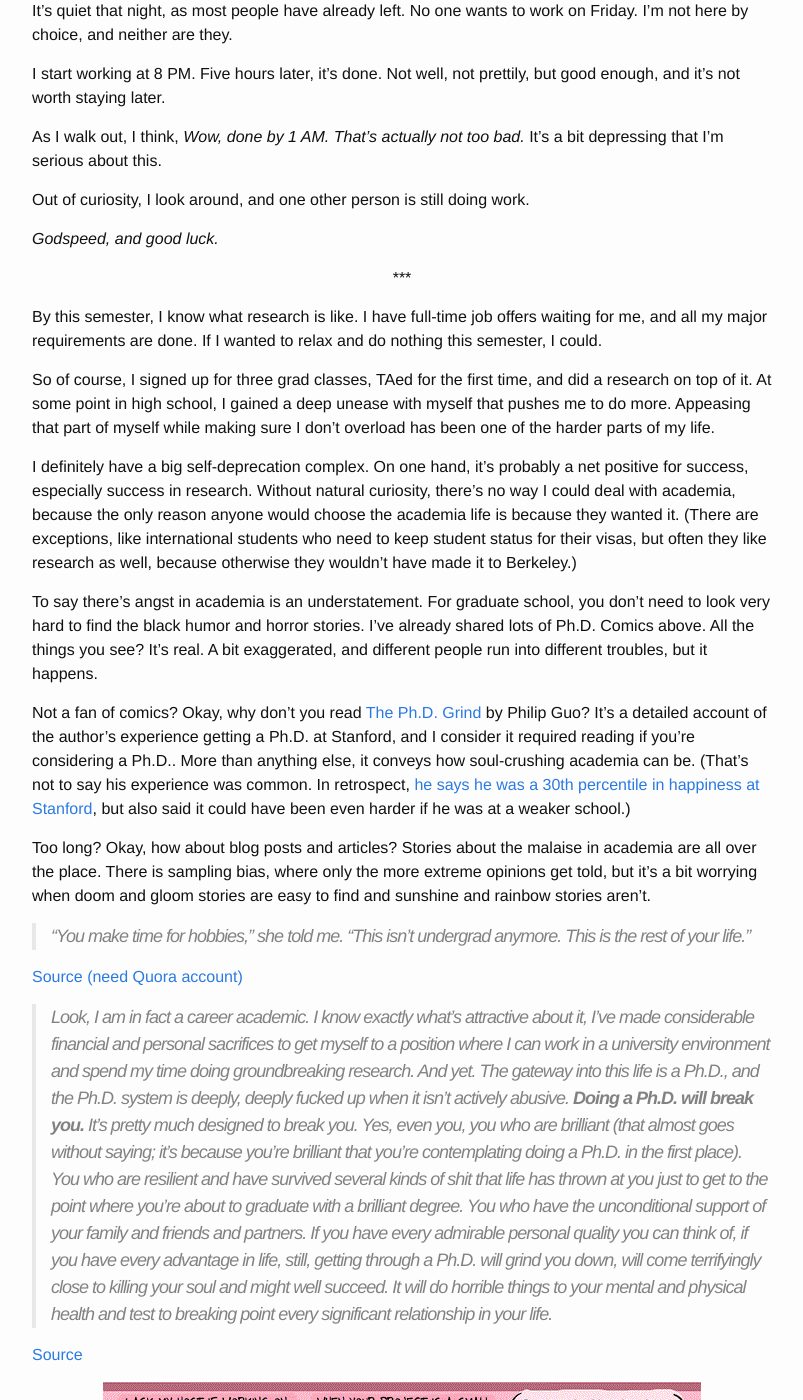
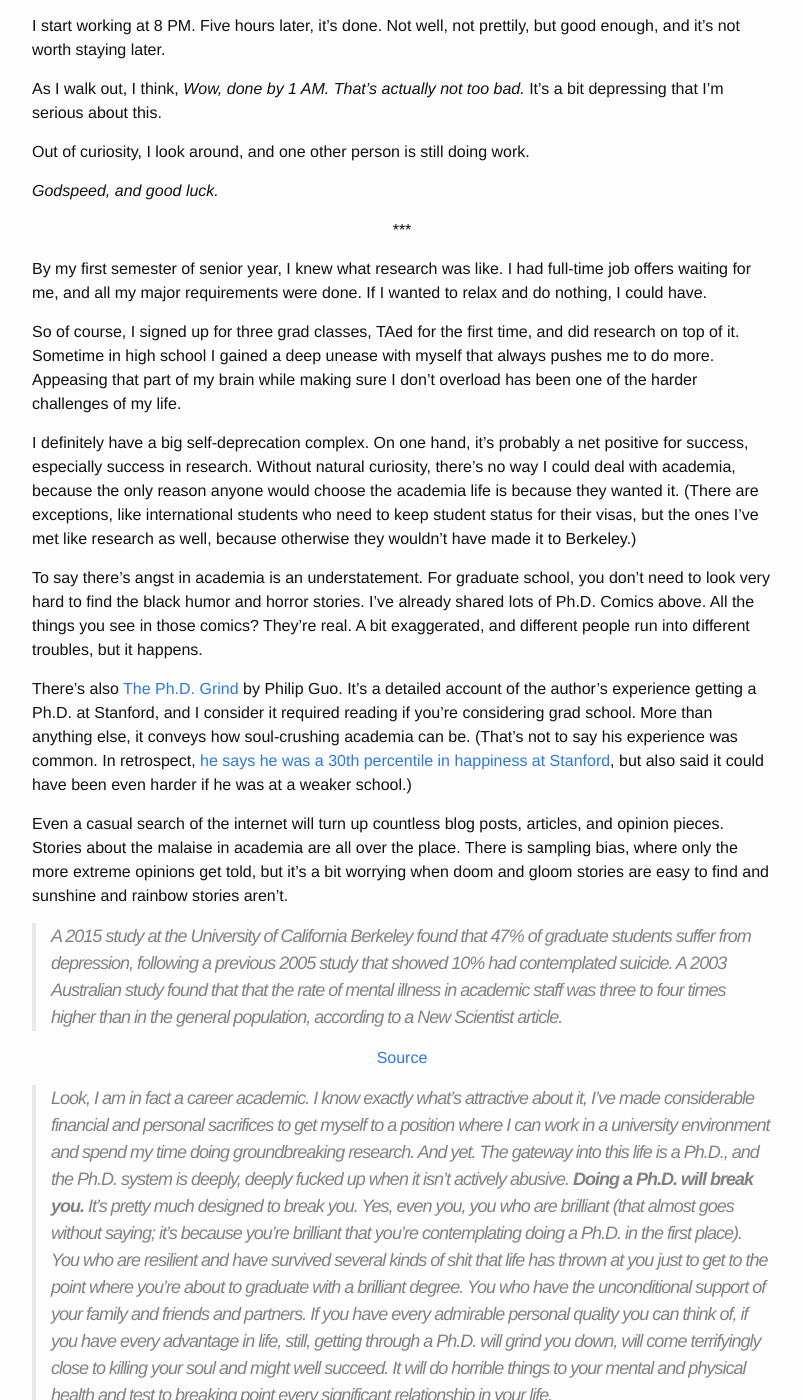
Before and after one commit to alexirpan/alexirpan.github.io, a Jekyll site: the page built from _posts/2015-09-28-grad-school.markdown, in a window 1280 px wide and 1400 px high, scrolled down 8495 px. Shown: the whole window, without its empty margins (238-1041 px from the left). Built offline with Jekyll 4.4.1, drawn with Linux system fonts in a browser that asks for light colours; some of the changed text lies outside the part shown.

Commit message:
First pass at incorporating feedback. Time for a reread

```diff
--- a/_posts/2015-09-28-grad-school.markdown
+++ b/_posts/2015-09-28-grad-school.markdown
@@ -395,20 +395,18 @@
 Source: [Ph.D. Comics](http://www.phdcomics.com/comics/archive.php?comicid=839)
 {: .centered }
 
-In many respects, going for a Ph.D. is like starting a startup. Not working
-at a startup, founding a startup. Both demand
-dedication. Both end up becoming your life. It takes around 5 years to get a
-Ph.D., and it can take 5 years for people to even learn about your startup. You
+In many respects, the mindset of Ph.D. candidates matches the mindset of startup
+founders. Both demand unending dedication. Both can take over your life.
+It takes around 5 years to get a Ph.D., and it can take 5 years for people to
+even learn about your startup. You
 shoulder a lot of stress, but you're not supposed to tell anybody about it because
-you need to look like you know what you're doing and have a plan.
-They demand a similar skillset, and I suspect there's a big overlap between
-people with or considering Ph.D.s and startup founders.
+you need to look like you know what you're doing.
 
 If a startup is a bet against the world that you can build something useful,
 then a Ph.D. is a bet against the world that you can discover something that
 no one has ever seen before.
 
-That's not to say they're the same, because they certainly aren't.
+That's not to say they're the same.
 [Paul Graham says everybody should try founding a startup.](http://paulgraham.com/notnot.html)
 No one says everybody should try getting a Ph.D..
 
@@ -466,67 +464,72 @@
 \*\*\*
 {: .centered }
 
-By this semester, I know what research is like. I have full-time job offers
-waiting for me, and all my major requirements are done.
-If I wanted to relax and do nothing this semester, I could.
+By my first semester of senior year, I knew what research was like.
+I had full-time job offers waiting for me, and all my major requirements were
+done. If I wanted to relax and do nothing, I could have.
 
 So of course, I signed up for three grad classes, TAed for the first time, and
-did a research on top of it. At some point in high school, I gained
-a deep unease with myself that pushes me to do more. Appeasing that part of
-myself while making sure I don't overload has been one of the harder parts of
-my life.
+did research on top of it. Sometime in high school I gained
+a deep unease with myself that always pushes me to do more. Appeasing that part
+of my brain while making sure I don't overload has been one of the harder
+challenges of my life.
 
 I definitely have a big self-deprecation complex. On one hand, it's probably
 a net positive for success, especially success in research. Without natural
 curiosity, there's no way I could deal with academia, because the only reason
 anyone would choose the academia life is because they wanted it. (There are
 exceptions, like international students who need to keep student status for
-their visas, but often they like research as well, because otherwise they
+their visas, but the ones I've met like research as well, because otherwise they
 wouldn't have made it to Berkeley.)
 
 To say there's angst in academia is an understatement. For graduate school,
 you don't need to look very hard to find the black humor and horror stories.
-I've already shared lots of Ph.D. Comics above. All the things you see?
-It's real. A bit exaggerated, and different people run into different troubles,
-but it happens.
+I've already shared lots of Ph.D. Comics above. All the things you see in those
+comics? They're real. A bit exaggerated, and different people run into
+different troubles, but it happens.
 
-Not a fan of comics? Okay, why don't you read
-[The Ph.D. Grind](http://pgbovine.net/PhD-memoir.htm) by Philip Guo? It's a
+There's also
+[The Ph.D. Grind](http://pgbovine.net/PhD-memoir.htm) by Philip Guo. It's a
 detailed account of the author's experience getting a Ph.D. at Stanford, and I
-consider it required reading if you're considering a Ph.D.. More than
+consider it required reading if you're considering grad school. More than
 anything else, it conveys how soul-crushing academia can be. (That's not to say
 his experience was common. In retrospect, [he says he was a 30th percentile
 in happiness at Stanford](http://pgbovine.net/PhD-interview-eugene-wu-keith-winstein.htm),
 but also said it could have been even harder if he was at a weaker school.)
 
-Too long? Okay, how about blog posts and articles?
-Stories about the malaise in academia are all over the place. There is sampling
-bias, where only the more extreme opinions get told, but it's a bit worrying
+Even a casual search of the internet will turn up countless blog posts,
+articles, and opinion pieces. Stories about the malaise in academia are all over
+the place. There is sampling bias, where only the more extreme opinions get
+told, but it's a bit worrying
 when doom and gloom stories are easy to find and sunshine and rainbow
 stories aren't.
+
+> A 2015 study at the University of California Berkeley found that 47% of graduate students suffer from depression, following a previous 2005 study that showed 10% had contemplated suicide. A 2003 Australian study found that that the rate of mental illness in academic staff was three to four times higher than in the general population, according to a New Scientist article.
+
+[Source](http://qz.com/547641/theres-an-awful-cost-to-getting-a-phd-that-no-one-talks-about/)
+{: .centered }
+
+> Look, I am in fact a career academic. I know exactly what's attractive about it, I've made considerable financial and personal sacrifices to get myself to a position where I can work in a university environment and spend my time doing groundbreaking research. And yet. The gateway into this life is a Ph.D., and the Ph.D. system is deeply, deeply fucked up when it isn't actively abusive. **Doing a Ph.D. will break you.** It's pretty much designed to break you. Yes, even you, you who are brilliant (that almost goes without saying; it's because you're brilliant that you're contemplating doing a Ph.D. in the first place). You who are resilient and have survived several kinds of shit that life has thrown at you just to get to the point where you're about to graduate with a brilliant degree. You who have the unconditional support of your family and friends and partners. If you have every admirable personal quality you can think of, if you have every advantage in life, still, getting through a Ph.D. will grind you down, will come terrifyingly close to killing your soul and might well succeed. It will do horrible things to your mental and physical health and test to breaking point every significant relationship in your life.
+
+[Source](https://liv.dreamwidth.org/389934.html)
+{: .centered }
 
 > "You make time for hobbies," she told me. "This isn't undergrad anymore.
 > This is the rest of your life."
 
 [Source (need Quora account)](http://qr.ae/RgsIFA)
-
-> Look, I am in fact a career academic. I know exactly what's attractive about it, I've made considerable financial and personal sacrifices to get myself to a position where I can work in a university environment and spend my time doing groundbreaking research. And yet. The gateway into this life is a Ph.D., and the Ph.D. system is deeply, deeply fucked up when it isn't actively abusive. **Doing a Ph.D. will break you.** It's pretty much designed to break you. Yes, even you, you who are brilliant (that almost goes without saying; it's because you're brilliant that you're contemplating doing a Ph.D. in the first place). You who are resilient and have survived several kinds of shit that life has thrown at you just to get to the point where you're about to graduate with a brilliant degree. You who have the unconditional support of your family and friends and partners. If you have every admirable personal quality you can think of, if you have every advantage in life, still, getting through a Ph.D. will grind you down, will come terrifyingly close to killing your soul and might well succeed. It will do horrible things to your mental and physical health and test to breaking point every significant relationship in your life.
-
-[Source](https://liv.dreamwidth.org/389934.html)
+{: .centered }
 
 ![Ph.D. Comics Cancer](/public/grad-school-thoughts/phdcancer.gif)
 {: .centered }
 
-[Excerpt of this comic](http://www.phdcomics.com/comics/archive.php/archive.php?comicid=1162)
+[Source](http://www.phdcomics.com/comics/archive.php/archive.php?comicid=1162)
 {: .centered }
 
-> A 2015 study at the University of California Berkeley found that 47% of graduate students suffer from depression, following a previous 2005 study that showed 10% had contemplated suicide. A 2003 Australian study found that that the rate of mental illness in academic staff was three to four times higher than in the general population, according to a New Scientist article.
+So, if it's so bad, why wass choosing not to go to grad school such a hard decision?
 
-[Source](http://qz.com/547641/theres-an-awful-cost-to-getting-a-phd-that-no-one-talks-about/)
-
-So, if it's so bad, why is choosing not to go to grad school such a hard decision?
-
-It's because some people care deeply about research. they care about it enough
+Despite all the struggle I went through, I did believe in the work
+I was doing. Some people care deeply about research. They care about it enough
 to accept the hardships that comes with the Ph.D.. There's an old saying: if you
 could be happy anywhere else, don't go into academia. Some people can't be happy
 anywhere else. It is what it is.
@@ -535,7 +538,9 @@
 a job where you put up with lots of stress for that 10% or 20% of the job you
 actually want to do, because you enjoy it that much.)
 
-It feels like I fall right on the boundary between the two.
+It feels like my belief in research falls right on the boundary. Interested
+enough to keep doing it semester after semester, but not enough to put in the
+hours I needed to create work of my own.
 A lot of sections from The Ph.D. Grind resonated with me, but my favorite was
 this one.
 
@@ -544,12 +549,14 @@
 > just too great for me.
 
 When I don't do research for a while, I miss the feeling that I'm in touch with
-the cutting-edge and directly playing a hand in shaping the future. (In AI too!
-Holy shit, I get to experiment with algorithms for computer learning, how awesome
-is that opportunity?) When I do research for longer, I realize how much of a
+the cutting-edge and directly playing a hand in shaping the future. In AI too!
+Holy shit, I get to experiment with algorithms for computer learning at a top-tier
+university! How awesome is that opportunity?
+
+When I do research for longer, I realize how much of a
 novice I am and how ridiculous it is to believe I can personally make a key
-contribution to the field. (Oh jeez, so many subfields, so many subsubfields,
-papers and papers and papers and which ones are even worth reading?)
+contribution to the field. So many subfields, so many subsubfields,
+papers and papers and papers and which ones are even worth reading?
 
 One time, [Andrew Ng](http://www.andrewng.org/), one of the biggest names
 in machine learning, came to give a talk on the deep learning work he did at
@@ -559,7 +566,7 @@
 He gave a broad overview of the current research trend towards bigger models
 and bigger datasets, then talked about his work developing smart assistants
 like the Baidu Eye. The way he talked about it, you could tell this wasn't
-just something he worked on, it was something he *believed* in. They were
+just something he worked on, it was something he *believed* in. This was
 his vision of the future, and he was there to play a part in making it real.
 
 Another day, I was in the lab, and overheard a conversation between a visiting
@@ -619,7 +626,7 @@
 >
 > The summary ends up being: I wasn't motivated to work on my applications. I took that as a sign that I wasn't as interested in a Ph.D. as I was before. After asking myself a few things, I realized it was unlikely I would start a Ph.D. even given a free entrance into a top program. None of these decisions depend on whether I'd be a good researcher or not, they all depend on whether I'm motivated to do research or not.
 
-*And if I have doubts...*
+*And if I have doubts down the line...*
 
 > Maybe this is already clear, but **I'm not saying any of these beliefs are set in stone.** It is entirely possible that I'll change my mind about many of these things, However, my expectation is that my beliefs aren't going to change significantly by next year to make applying worth it. I still plan to do more research this week + finals week to set up opportunities for myself to gain motivation for research, but if they change enough to make me want to go to grad school I'll just have to wait a year on applications.
 
@@ -634,7 +641,7 @@
 
 My professor was very understanding.
 
-For a few days after that choice, I found myself idly considering whether I could
+For a few days after making my choice, I found myself idly considering whether I could
 put together an application, and had to mentally beat myself with a newspaper.
 You can't change your mind! Application deadlines were 3 days ago! It's done!
 Live your life with the choice you made.
@@ -648,14 +655,13 @@
 
 I'm worried that I'm doing a disservice to the world by not going for a Ph.D.,
 because I think I could actually handle it if I find the right idea to keep me
-going. In a group meeting near the end of this semester, I realized I was
-actually following 90% of it, and knew exactly where to look to learn the
-remaining 10%.
+going. In a group meeting near the end of this semester, I realized I followed
+90% of it, and knew exactly where to look to learn the remaining 10%.
 
 I shouldn't be worried. It's not like I've completely shut the door on getting a Ph.D..
-And, those people I consider smarter than myself? I know some who also didn't
+Those people I consider smarter than myself? I know some who also didn't
 go for a Ph.D.. It's not like my choice is unique or special. It's not like every
-smart student has to go for a Ph.D..
+smart student has to go to grad school.
 
 I know this rationally, but the rest of my brain disagrees.
 
@@ -669,8 +675,13 @@
 \*\*\*
 {: .centered }
 
+ADD LINKS HERE
+
+*Thanks to Allan Peng, Magaret Sy, Ronald Kwan, and Ziv Scully for reviewing
+drafts of this post, as well as others who prefered to stay anonymous.*
+
 *If you're interested in more about this topic, I recommend [these notes on
 applying to Computer Science Ph.D. programs](https://www.cs.cmu.edu/~harchol/gradschooltalk.pdf),
 the [Ph.D. Comics archive](http://phdcomics.com/comics.php), and [the articles
 on Philip Guo's site.](http://pgbovine.net/writings.htm). Odds are that if you're
-considering grad school, you've already visited all these links.)*
+considering grad school, you've visited many of these links.)*
```
Also changed, not shown: other parts of _posts/2015-09-28-grad-school.markdown (+3 -3 lines).
